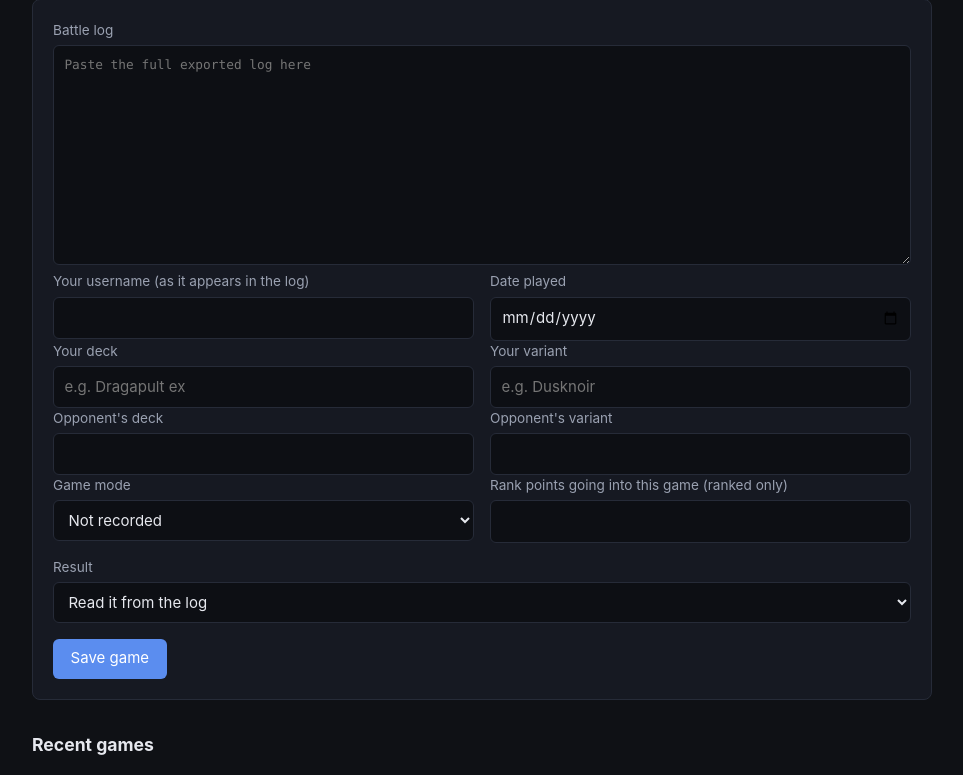
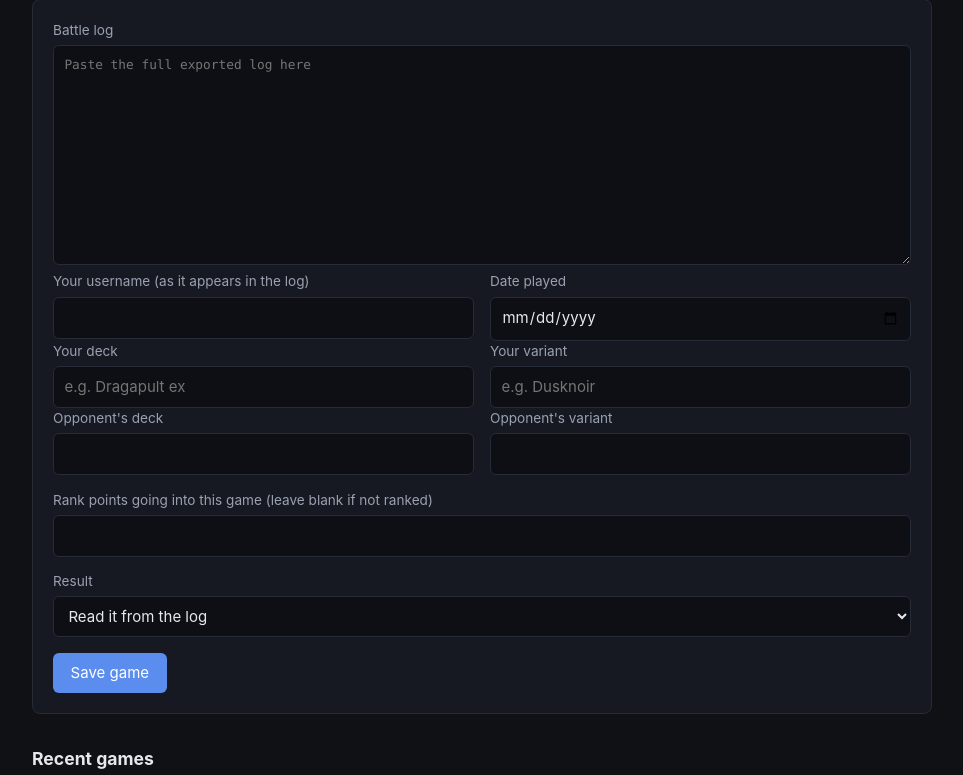
Before and after one commit to samhirsch-dev/TCGL-Database, a FastAPI app: template app/templates/index.html in a window 1280 px wide. Shown: the part 249-1024 px from the top of the page, without its empty margins (158-1121 px from the left). Run offline with FastAPI, Linux system fonts and the light colour scheme; the template is opened without the code that fills it, so the values that code supplies are empty; parts of the project's set-up code (start-up, migrations or seed data) failed here and were passed over.

Commit message:
Drop the game mode column; rank points alone mark a ranked game
A game with rank points is ranked, and a blank means not ranked. This
removes game_mode and the rules linking it to rank_points, which leaves
rank_points as the only schema v2 column.

Co-Authored-By: Claude Opus 5.5 <noreply@anthropic.com>

```diff
--- a/app/db.py
+++ b/app/db.py
@@ -22,8 +22,6 @@ from typing import Any, Iterator, Optional
 DB_PATH = Path(os.environ.get("TCG_DB_PATH", "/data/games.db"))
 
 SCHEMA_VERSION = 2
-
-GAME_MODES = ("ranked", "casual")
 
 _SCHEMA = """
 CREATE TABLE IF NOT EXISTS games (
@@ -56,7 +54,6 @@ CREATE TABLE IF NOT EXISTS schema_meta (
 # table, so init_db() adds whichever of these a database lacks. Every install,
 # new or old, gets them the same way, so they are defined only here.
 _ADDED_COLUMNS = {
-    "game_mode": "TEXT CHECK (game_mode IN ('ranked', 'casual') OR game_mode IS NULL)",
     "rank_points": "INTEGER CHECK (rank_points >= 0 OR rank_points IS NULL)",
 }
 
@@ -67,7 +64,6 @@ EDITABLE_FIELDS = {
     "opponents_deck",
     "opponents_variant",
     "result",
-    "game_mode",
     "rank_points",
 }
 
@@ -124,7 +120,6 @@ def insert_game(game: dict[str, Any]) -> int:
         "opponents_variant",
         "result",
         "turns",
-        "game_mode",
         "rank_points",
         "log_hash",
         "raw_log",
@@ -147,8 +142,8 @@ def list_games(limit: int = 100, offset: int = 0) -> list[sqlite3.Row]:
     with cursor() as cur:
         return cur.execute(
             "SELECT id, date, username, players_deck, players_variant, "
-            "opponents_deck, opponents_variant, result, turns, game_mode, "
-            "rank_points, created_at "
+            "opponents_deck, opponents_variant, result, turns, rank_points, "
+            "created_at "
             "FROM games ORDER BY date DESC, id DESC LIMIT ? OFFSET ?",
             (limit, offset),
         ).fetchall()
--- a/app/main.py
+++ b/app/main.py
@@ -46,7 +46,6 @@ EXPORT_FIELDS = [
     "opponents_variant",
     "result",
     "turns",
-    "game_mode",
     "rank_points",
     "created_at",
 ]
@@ -78,25 +77,14 @@ def _error_redirect(message: str, path: str = "/") -> RedirectResponse:
     return RedirectResponse(f"{path}?{urlencode({'error': message})}", status_code=303)
 
 
-def _mode_and_points(game_mode: str, rank_points: str) -> tuple[Optional[str], Optional[int]]:
-    """Validate the ranked fields, raising ValueError with what to fix.
-
-    Points only exist in ranked play, so points entered with the mode left
-    blank are saved as a ranked game instead of being rejected.
-    """
-    mode = _clean(game_mode)
-    if mode is not None and mode not in db.GAME_MODES:
-        raise ValueError("Game mode must be ranked or casual.")
-    points = _clean(rank_points)
+def _rank_points(value: str) -> Optional[int]:
+    """Parse the rank points field; blank means the game wasn't ranked."""
+    points = _clean(value)
     if points is None:
-        return mode, None
+        return None
     if not points.isdigit():
         raise ValueError("Rank points must be a whole number, 0 or more.")
-    if mode == "casual":
-        raise ValueError(
-            "Rank points only apply to ranked games. Clear the points or set the mode to ranked."
-        )
-    return "ranked", int(points)
+    return int(points)
 
 
 @app.get("/", response_class=HTMLResponse)
@@ -125,7 +113,6 @@ def create_game(
     opponents_deck: str = Form(""),
     opponents_variant: str = Form(""),
     result: str = Form(""),
-    game_mode: str = Form(""),
     rank_points: str = Form(""),
 ):
     username = username.strip()
@@ -148,7 +135,7 @@ def create_game(
         return _error_redirect("Result must be W or L.")
 
     try:
-        mode, points = _mode_and_points(game_mode, rank_points)
+        points = _rank_points(rank_points)
     except ValueError as exc:
         return _error_redirect(str(exc))
 
@@ -161,7 +148,6 @@ def create_game(
         "opponents_variant": _clean(opponents_variant),
         "result": entered_result or parsed.result_for(username),
         "turns": parsed.turns,
-        "game_mode": mode,
         "rank_points": points,
         "log_hash": log_hash(raw_log),
         "raw_log": raw_log,
@@ -200,11 +186,10 @@ def edit_game(
     opponents_deck: str = Form(""),
     opponents_variant: str = Form(""),
     result: str = Form(""),
-    game_mode: str = Form(""),
     rank_points: str = Form(""),
 ):
     try:
-        mode, points = _mode_and_points(game_mode, rank_points)
+        points = _rank_points(rank_points)
     except ValueError as exc:
         return _error_redirect(str(exc), f"/games/{game_id}")
     db.update_game(
@@ -216,7 +201,6 @@ def edit_game(
             "opponents_deck": _clean(opponents_deck),
             "opponents_variant": _clean(opponents_variant),
             "result": _clean(result),
-            "game_mode": mode,
             "rank_points": points,
         },
     )
--- a/app/templates/index.html
+++ b/app/templates/index.html
@@ -52,20 +52,8 @@
     </div>
   </div>
 
-  <div class="row">
-    <div>
-      <label for="game_mode">Game mode</label>
-      <select id="game_mode" name="game_mode">
-        <option value="">Not recorded</option>
-        <option value="ranked">Ranked</option>
-        <option value="casual">Casual</option>
-      </select>
-    </div>
-    <div>
-      <label for="rank_points">Rank points going into this game (ranked only)</label>
-      <input type="number" id="rank_points" name="rank_points" min="0" step="1" inputmode="numeric">
-    </div>
-  </div>
+  <label for="rank_points">Rank points going into this game (leave blank if not ranked)</label>
+  <input type="number" id="rank_points" name="rank_points" min="0" step="1" inputmode="numeric">
 
   <label for="result">Result</label>
   <select id="result" name="result">
@@ -83,14 +71,14 @@
 {% if games %}
 <div class="panel" style="padding:0; overflow-x:auto;">
 <table>
-<thead><tr><th>Date</th><th>Your deck</th><th>Opponent</th><th>Mode</th><th>Result</th><th>Turns</th></tr></thead>
+<thead><tr><th>Date</th><th>Your deck</th><th>Opponent</th><th>Rank points</th><th>Result</th><th>Turns</th></tr></thead>
 <tbody>
 {% for g in games %}
 <tr>
   <td><a href="/games/{{ g.id }}">{{ g.date }}</a></td>
   <td>{{ g.players_deck or "—" }}{% if g.players_variant %} <span class="muted">/ {{ g.players_variant }}</span>{% endif %}</td>
   <td>{{ g.opponents_deck or "—" }}{% if g.opponents_variant %} <span class="muted">/ {{ g.opponents_variant }}</span>{% endif %}</td>
-  <td>{% if g.game_mode == "ranked" %}Ranked{% if g.rank_points is not none %} <span class="muted">{{ "{:,}".format(g.rank_points) }}</span>{% endif %}{% elif g.game_mode == "casual" %}Casual{% else %}—{% endif %}</td>
+  <td>{% if g.rank_points is not none %}{{ "{:,}".format(g.rank_points) }}{% else %}—{% endif %}</td>
   <td>{% if g.result %}<span class="result {{ g.result }}">{{ g.result }}</span>{% else %}<span class="result none">—</span>{% endif %}</td>
   <td>{{ g.turns or "—" }}</td>
 </tr>
```
Also changed, not shown: CLAUDE.md (+5 -5 lines), app/templates/detail.html (+4 -22 lines), docs/queries.md (+7 -6 lines), docs/schema.md (+11 -16 lines), tests/test_app.py (+26 -43 lines), README.md.
